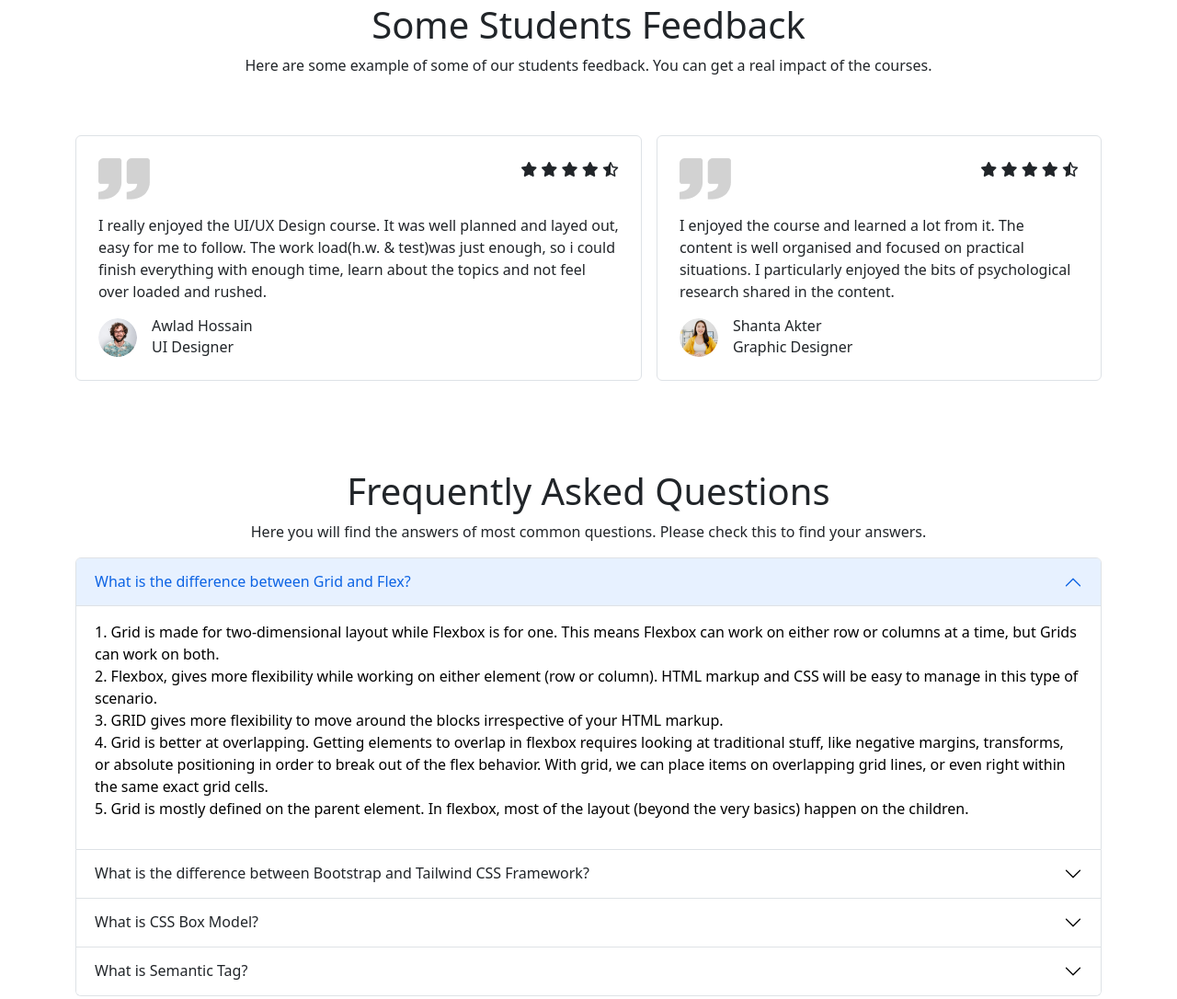
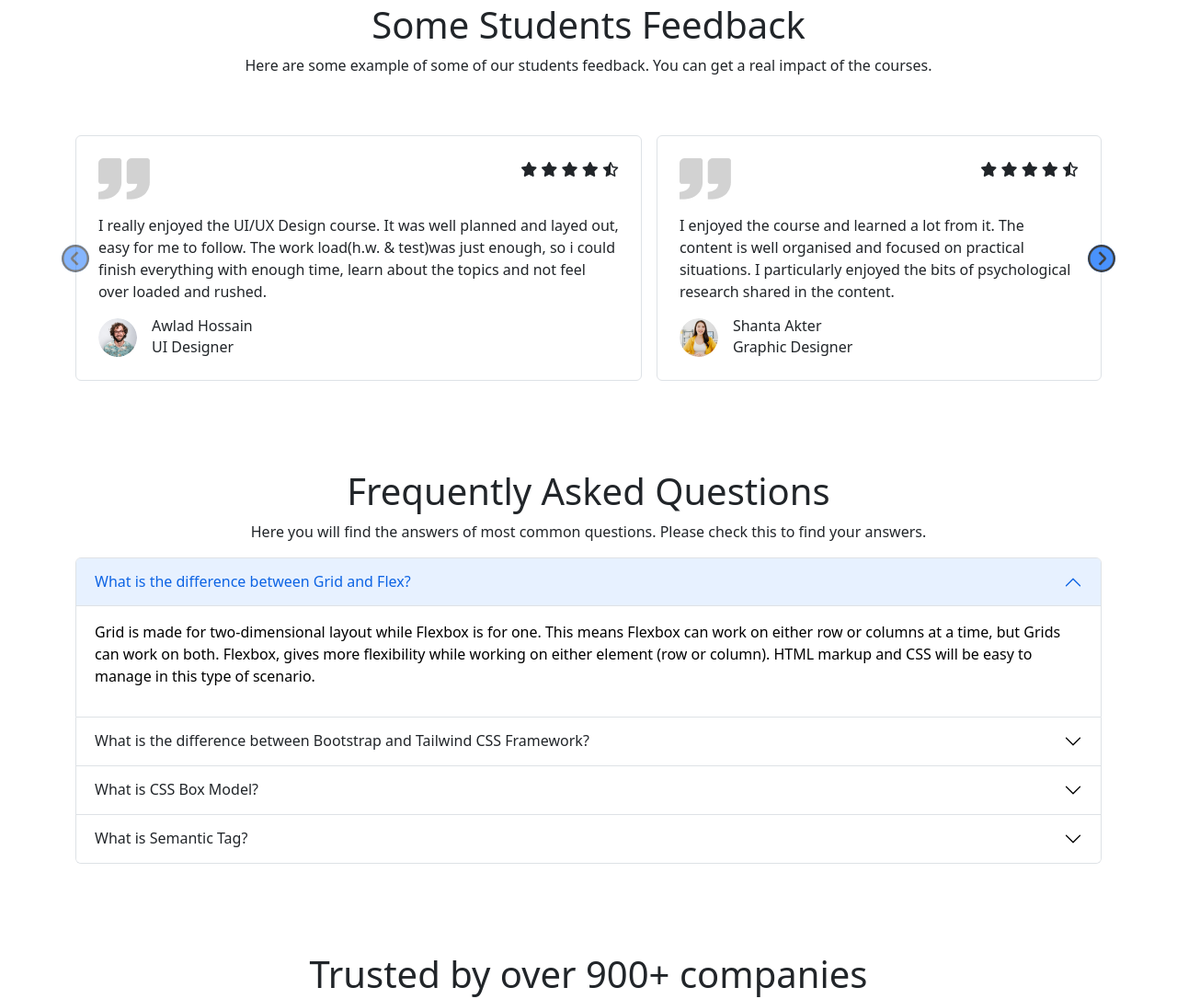
Before and after one commit to mostafizurhh/A3-EdTech-Website, a plain HTML site: page index.html in a window 1280 px wide. Shown: the part 2965-4051 px from the top of the page at 92% size. Drawn offline with nearby package versions, Linux system fonts and the light colour scheme.

Commit message:
arrow icons added to student feedback section

```diff
--- a/index.html
+++ b/index.html
@@ -369,8 +369,11 @@
                 <h1>Some Students Feedback</h1>
                 <p>Here are some example of some of our students feedback. You can get a real impact of the courses.</p>
             </div>
-            <div class="d-flex flex-column d-lg-flex flex-lg-row gap-3">
-                <div class="border rounded-2 p-4">
+            <div class="d-flex flex-column d-lg-flex flex-lg-row gap-3 position-relative">
+                <div class="position-absolute top-50 start-0 translate-middle text-center">
+                    <img class="bg-primary rounded-circle opacity-50" src="images/angle-circle-left.png" alt="">
+                </div>
+                <div class="border rounded-2 p-4 ">
                     <div class="d-flex justify-content-between mb-3">
                         <img src="images/comma.png" alt="">
                         <div>
@@ -422,10 +425,14 @@
                         </div>
                     </div>
                 </div>
+                <div class="position-absolute top-50 start-100 translate-middle text-center">
+                    <img class="bg-primary rounded-circle opacity-75" src="images/angle-circle-right.png" alt="">
+                </div>
             </div>
             <div class="text-center m-5 d-lg-none">
                 <button type="button" class="btn btn-primary opacity-75">View All</button>
             </div>
+
         </Section>
         <!----------------------------- FAQ section ---------------------------->
         <section>
@@ -447,23 +454,10 @@
                             <div id="collapseOne" class="accordion-collapse collapse show" aria-labelledby="headingOne"
                                 data-bs-parent="#accordionExample">
                                 <div class="accordion-body">
-                                    <p>1. Grid is made for two-dimensional layout while Flexbox is for one. This means
+                                    <p>Grid is made for two-dimensional layout while Flexbox is for one. This means
                                         Flexbox can work on either row or columns at a time, but Grids can work on both.
-                                        <br>
-                                        2. Flexbox, gives more flexibility while working on either element (row or
+                                        Flexbox, gives more flexibility while working on either element (row or
                                         column). HTML markup and CSS will be easy to manage in this type of scenario.
-                                        <br>
-                                        3. GRID gives more flexibility to move around the blocks irrespective of
-                                        your HTML markup.
-                                        <br>
-                                        4. Grid is better at overlapping. Getting elements to overlap in flexbox
-                                        requires
-                                        looking at traditional stuff, like negative margins, transforms, or absolute
-                                        positioning in order to break out of the flex behavior. With grid, we can place
-                                        items on overlapping grid lines, or even right within the same exact grid cells.
-                                        <br>
-                                        5. Grid is mostly defined on the parent element. In flexbox, most of the layout
-                                        (beyond the very basics) happen on the children.
                                     </p>
                                 </div>
                             </div>
@@ -481,10 +475,6 @@
                                     <p>1. Bootstrap’s utility and layout classes provide you with everything you need to
                                         style a responsive webpage. Where as Tailwind offers predesigned widgets to
                                         build a site from scratch with fast UI development.
-                                        <br>
-                                        2. Sites created using Bootstrap follow the generic pattern that makes them look
-                                        identical. Where as Tailwind CSS uses a set of utility classes to create a neat
-                                        UI with more flexibility and uniqueness.
                                     </p>
                                 </div>
                             </div>
```
Also changed, not shown: images/angle-circle-left.png (added), images/angle-circle-right.png (added), 1 other file.
